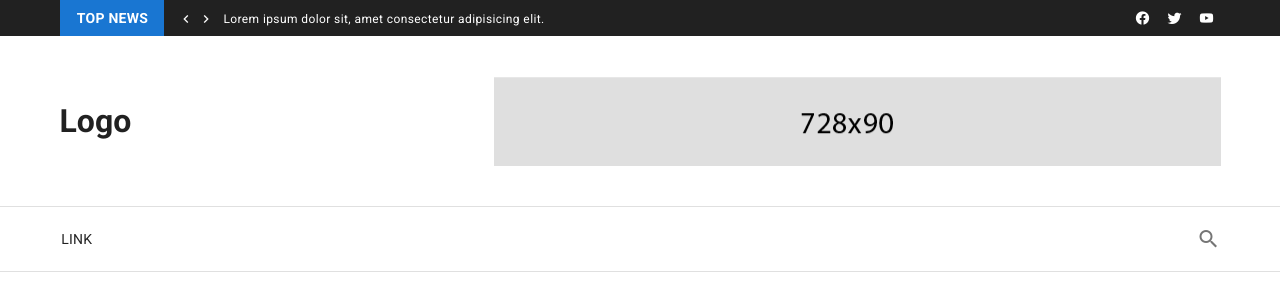
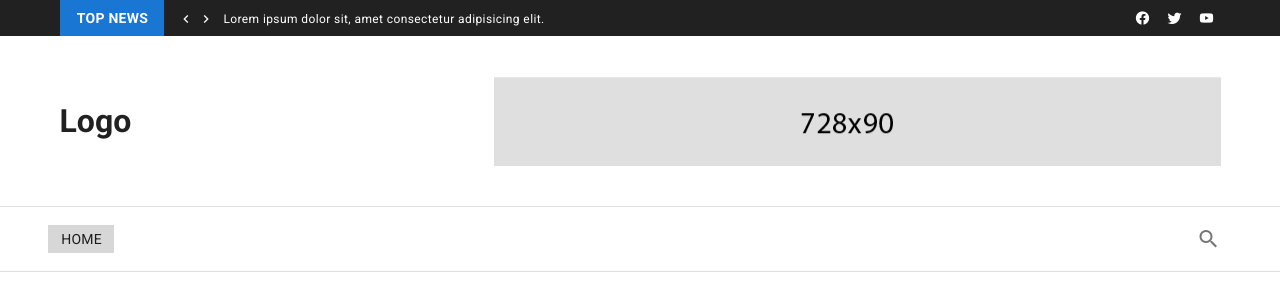
Before and after one commit to Jarek1725/news-website, a Vue app in the folder client/: page / in a window 1280 px wide. Shown: the top 300 px of the page. Built offline with nearby package versions, Linux system fonts and the light colour scheme.

Commit message:
links in store

```diff
--- a/client/src/components/core/AppBar.vue
+++ b/client/src/components/core/AppBar.vue
@@ -55,8 +55,15 @@
         <v-app-bar flat class="transparent">
             <v-container>
                 <v-row align="center">
-                    <v-btn tile small text class="body-2">
-                        link
+                    <v-btn
+                        tile text
+                        small
+                        class="body-2"
+                        v-for="link in links"
+                        :key="link.text"
+                        :to="link.to"
+                    >
+                        {{link.text}}
                     </v-btn>
 
                     <v-spacer></v-spacer>
@@ -89,6 +96,10 @@
 </template>
 
 <script>
+import {
+    mapGetters,
+} from 'vuex';
+
 export default {
     name: "CoreAppBar",
     data() {
@@ -101,9 +112,12 @@ export default {
             search: "",
         }
     },
+    computed: {
+        ...mapGetters(['links']),
+    },
     methods: {
         searchNow() {
-            console.log(this.search)
+            console.log(this.search);
         }
     }
 }
--- a/client/src/store/index.js
+++ b/client/src/store/index.js
@@ -5,8 +5,19 @@ Vue.use(Vuex)
 
 export default new Vuex.Store({
   state: {
+    links: [
+      {
+        text: "Home",
+        to: "/"
+      },
+    ]
   },
   mutations: {
+  },
+  getters: {
+    links: state => {
+      return state.links;
+    }
   },
   actions: {
   },
```
